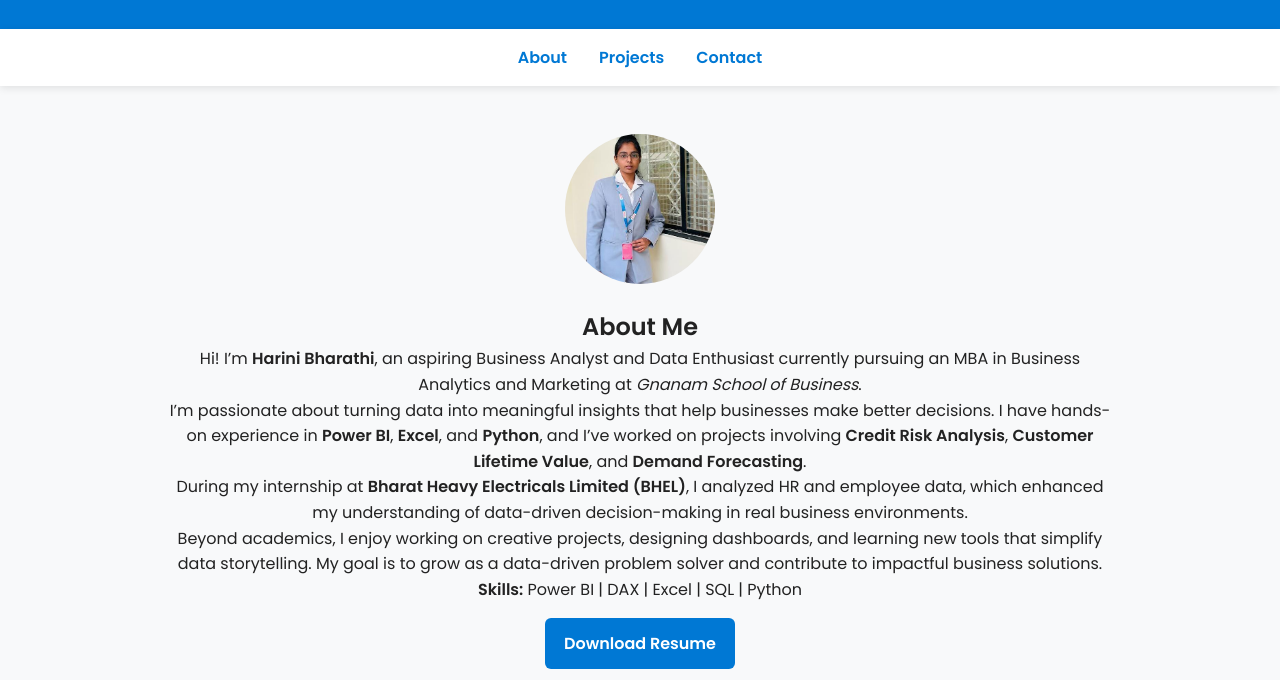
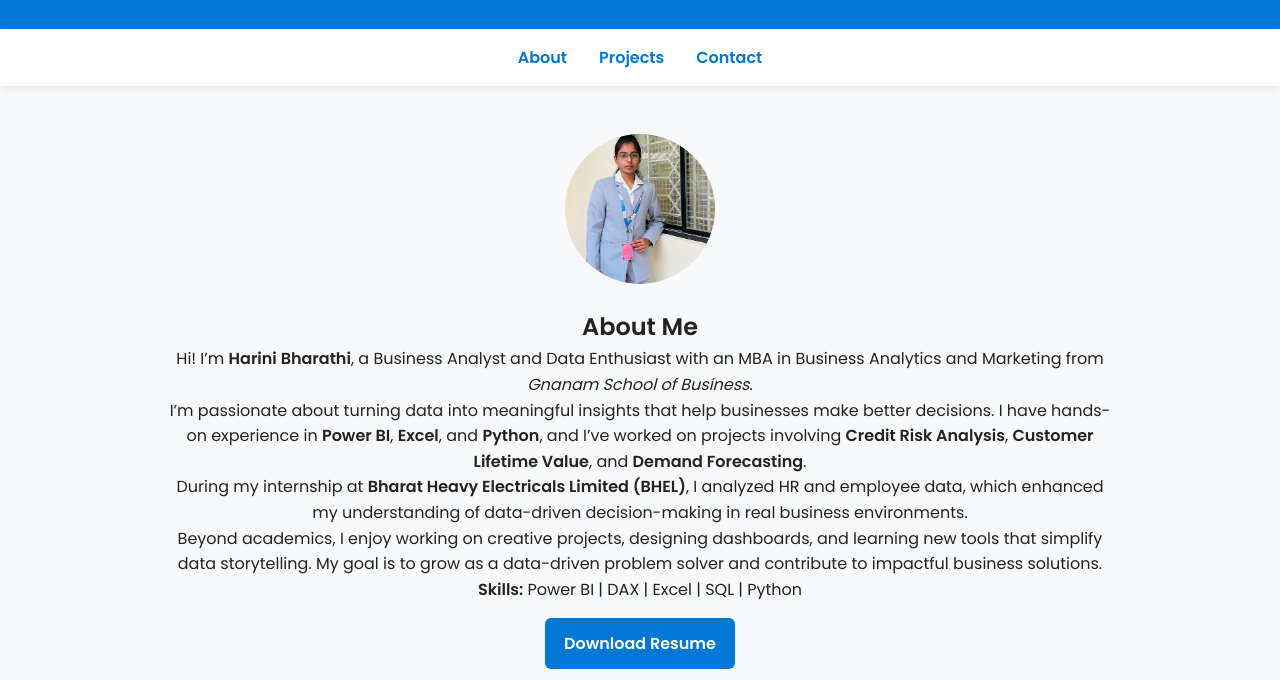
Before and after one commit to Harinibharathi/harinibharathiportfolio, a plain HTML site: page index.html in a window 1280 px wide. Shown: the part 120-800 px from the top of the page. Drawn offline with Linux system fonts and the light colour scheme; files whose address does not match are found by name.

Commit message:
Update index.html

```diff
--- a/index.html
+++ b/index.html
@@ -48,13 +48,14 @@
   <section id="about" class="about">
     <img src="C:\Users\harin\Desktop\Portfolio\HB.jpeg">
     <h2>About Me</h2>
-   <p>Hi! I’m <strong>Harini Bharathi</strong>, an aspiring Business Analyst and Data Enthusiast currently pursuing an MBA in Business Analytics and Marketing at <em>Gnanam School of Business</em>.</p>
+<p>Hi! I’m <strong>Harini Bharathi</strong>, a Business Analyst and Data Enthusiast with an MBA in Business Analytics and Marketing from <em>Gnanam School of Business</em>.</p>
 
 <p>I’m passionate about turning data into meaningful insights that help businesses make better decisions. I have hands-on experience in <strong>Power BI</strong>, <strong>Excel</strong>, and <strong>Python</strong>, and I’ve worked on projects involving <strong>Credit Risk Analysis</strong>, <strong>Customer Lifetime Value</strong>, and <strong>Demand Forecasting</strong>.</p>
 
 <p>During my internship at <strong>Bharat Heavy Electricals Limited (BHEL)</strong>, I analyzed HR and employee data, which enhanced my understanding of data-driven decision-making in real business environments.</p>
 
 <p>Beyond academics, I enjoy working on creative projects, designing dashboards, and learning new tools that simplify data storytelling. My goal is to grow as a data-driven problem solver and contribute to impactful business solutions.</p>
+
 <p><b>Skills:</b> Power BI | DAX | Excel | SQL | Python </p>
     <a href="C:\Users\harin\Desktop\JOB\Harini Bharathi BA(10).pdf"class="btn" download>Download Resume</a>
   </section>
```
